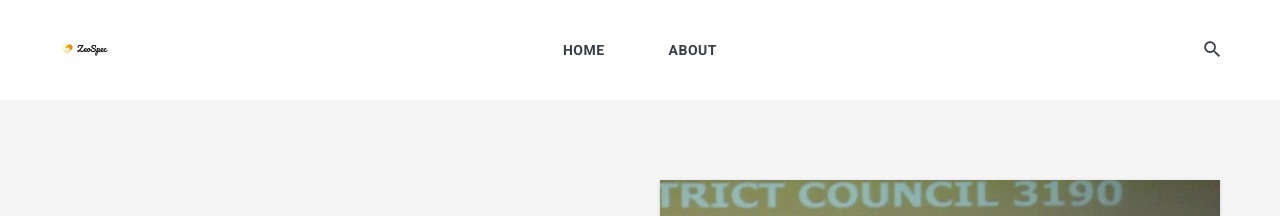
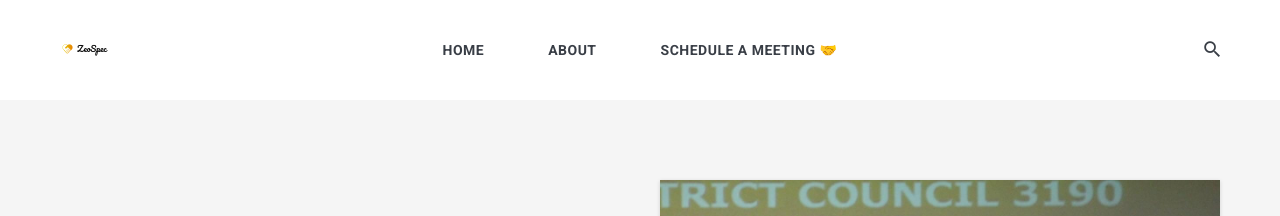
Before and after one commit to zeospec/ZeoSpec, a Jekyll site: the page built from index.html, in a window 1280 px wide. Shown: the top 216 px of the page. Built offline with Jekyll 4.4.1, drawn with Linux system fonts in a browser that asks for light colours; nearby versions of some CDN libraries; the list of posts is cut into pages by our own code.

Commit message:
add schedule meeting option

```diff
--- a/_includes/header.html
+++ b/_includes/header.html
@@ -36,6 +36,9 @@
               {% endif %}
                 {% endunless %}
               {% endfor %}
+              <li class="nav__item">
+                <a href="https://www.meetingbird.com/h/zeospec" class="nav__link" target="_blank">Schedule a Meeting 🤝</a>
+              </li>
             </ul>
 
           </div>
```
